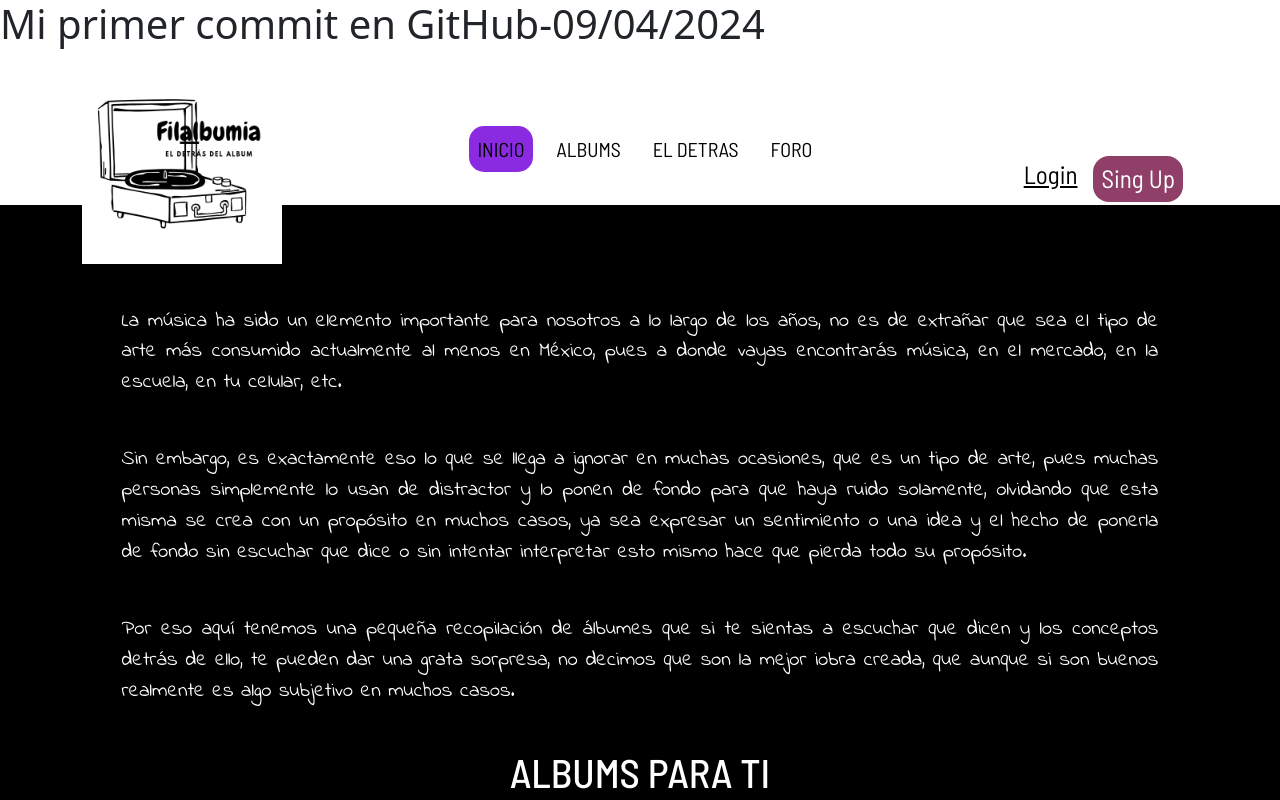
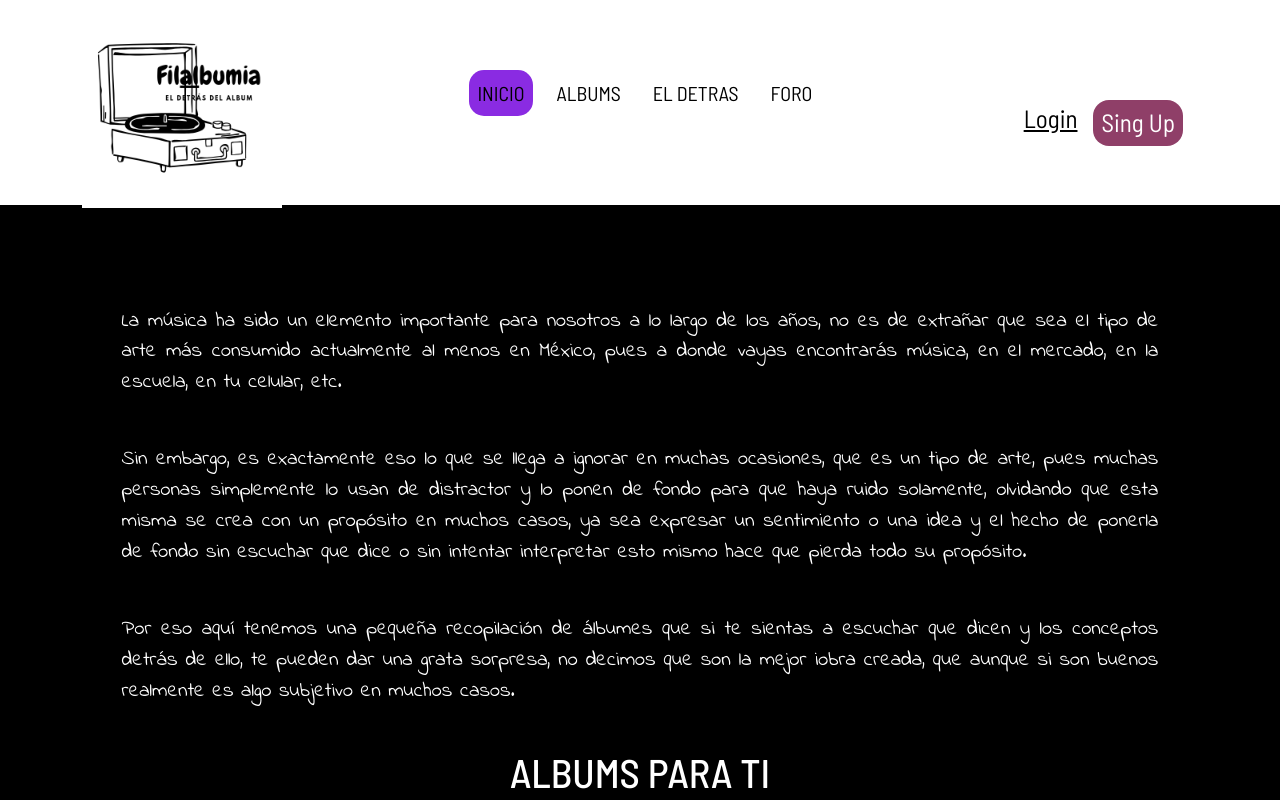
Before and after one commit to AELIN08/AELIN08.Filalbumia.github.io, a plain HTML site: page index.html in a window 1280 px wide. Shown: the top 800 px of the page. Drawn offline with nearby package versions, Linux system fonts and the light colour scheme.

Commit message:
Se deshicieron las acciones de: primer practica con git

```diff
--- a/index.html
+++ b/index.html
@@ -19,9 +19,6 @@
 
 <body>
     <header>
-        <div>
-            <h1>Mi primer commit en GitHub-09/04/2024</h1>
-        </div>
         <nav class="navbar navbar-expand-lg bg-transparent">
             <div class="container">
                 <!--LOGO-->
```
